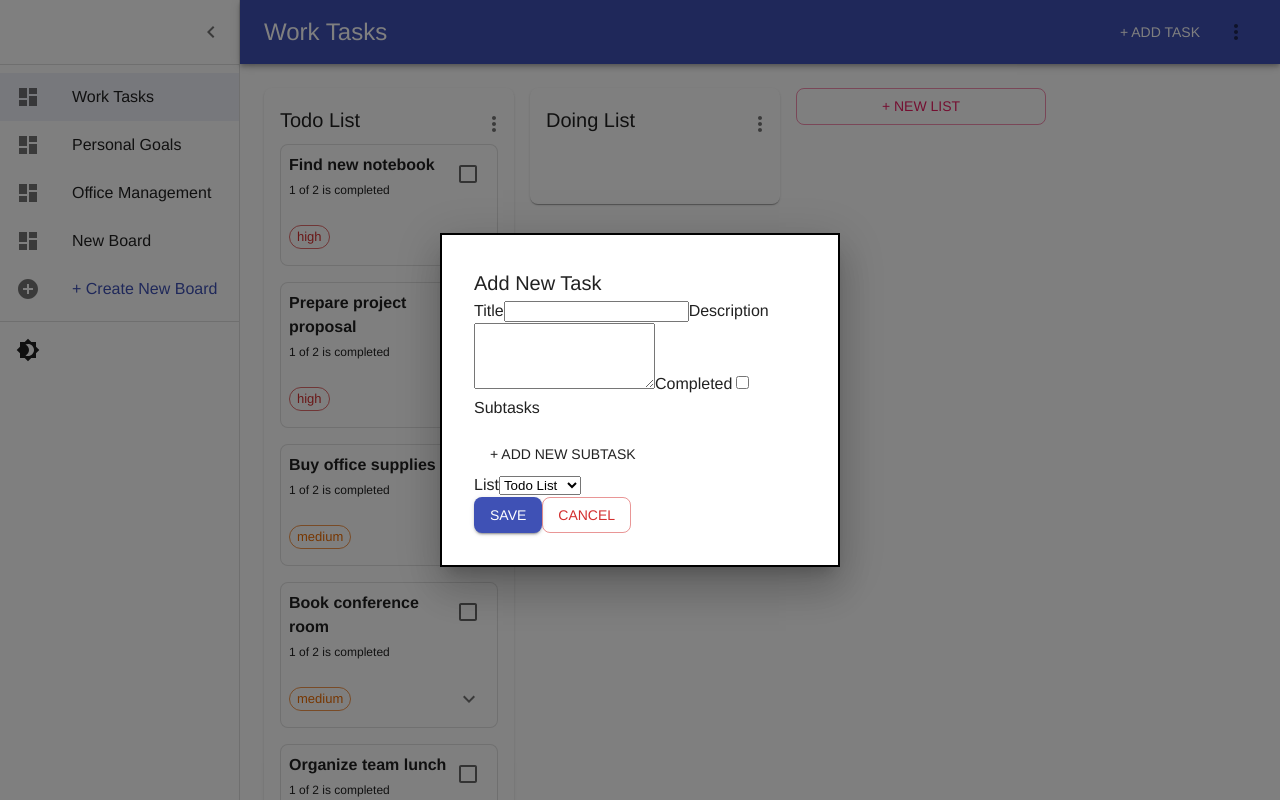
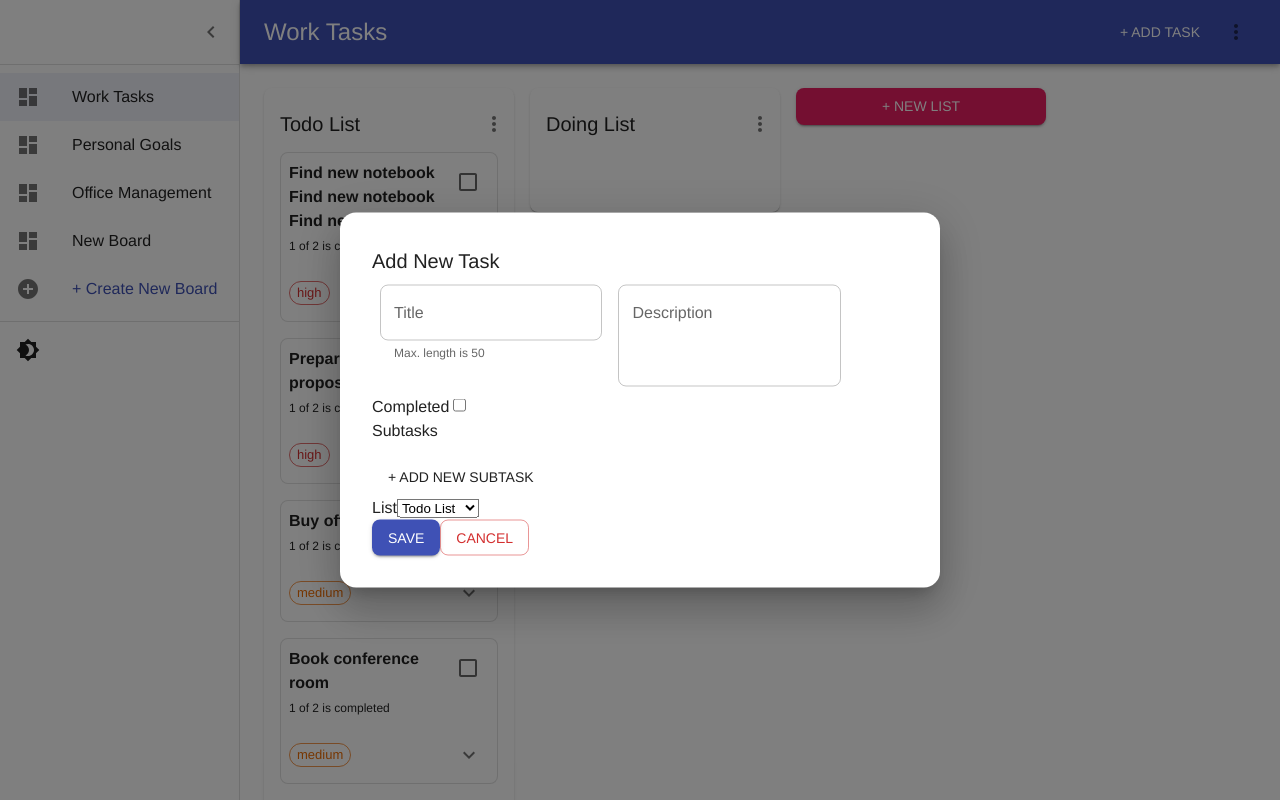
Before and after one commit to zeynabmvs/kanba, a React (Vite) app: page / in a window 1280 px wide. Both pictures are taken after a click on the button "+ ADD TASK". Built offline with nearby package versions, Linux system fonts and the light colour scheme.

Commit message:
task detail and some other style fixes

```diff
--- a/src/app/data.js
+++ b/src/app/data.js
@@ -357,7 +357,7 @@ export const initialData = {
 					tasks: [
 						{
 							id: uuidv4(),
-							title: "Find new notebook",
+							title: "Find new notebook Find new notebook Find new notebook",
 							description: "Need to buy a new notebook for work.",
 							color: "red",
 							status: "notCompleted",
--- a/src/components/BasicModal.jsx
+++ b/src/components/BasicModal.jsx
@@ -39,9 +39,10 @@ const style = {
 	top: "50%",
 	left: "50%",
 	transform: "translate(-50%, -50%)",
-	width: 400,
+	width: 600,
+	borderRadius: "16px",
 	bgcolor: "background.paper",
-	border: "2px solid #000",
+	// border: "2px solid #000",
 	boxShadow: 24,
 	p: 4,
 };
--- a/src/components/Board.jsx
+++ b/src/components/Board.jsx
@@ -88,7 +88,7 @@ const Board = () => {
 					</Droppable>
 
 					{currentBoard?.lists.length < 5 && (
-						<Button onClick={() => onAddListHandler()} variant={"outlined"} sx={{margin: "8px", width: "250px"}}
+						<Button onClick={() => onAddListHandler()} variant={"contained"} sx={{margin: "8px", width: "250px"}}
 										color="secondary">+ new List</Button>
 					)}
 				</Stack>
--- a/src/components/BoardList.jsx
+++ b/src/components/BoardList.jsx
@@ -5,10 +5,15 @@ import {useDispatch} from "react-redux";
 import {openModal} from "../features/modalSlice";
 import BoardListCard from "./BoardListCard";
 import OptionsMenu from "./OptionsMenu.jsx";
-// import {DragIndicator} from "@mui/icons-material";
+import {useTheme} from '@mui/material/styles';
 
 const BoardList = ({list, index}) => {
 	const dispatch = useDispatch();
+	const theme = useTheme();
+
+	const onHoverBg = theme.palette.mode === "light"
+		? theme.palette.grey[100]
+		: theme.palette.grey[800]
 
 	const onDeleteListHandler = () => {
 		dispatch(
@@ -26,21 +31,16 @@ const BoardList = ({list, index}) => {
 		dispatch(openModal({type: "editList", detail: list}));
 	};
 
-	// TODO: change lightblue color, use mui color
 	return (
 		<Draggable draggableId={list.id} index={index}>
 			{(provided, snapshot) => (
 				<Paper
-					// component={"li"}
-					// elevation={3}
-					// variant={""}
 					sx={{
 						borderRadius: "8px",
-						// paddingLeft: "16px",
-						// paddingRight: "16px",
 						margin: 1,
 						width: "250px",
-						// backgroundColor: snapshot.isDragging ? "lightblue" : theme.backgroundColor,
+						backgroundColor: snapshot.isDragging && onHoverBg,
+						transition: "all 300ms ease-in-out",
 						alignSelf: "flex-start",
 						listStyleType: "none",
 					}}
@@ -55,12 +55,11 @@ const BoardList = ({list, index}) => {
 						sx={{
 							pt: "16px",
 							pl: "16px",
+							mb: "8px",
 							transition: "all 300ms ease-in-out",
+							alignItems: "center",
 							"&:hover": {
-								bgcolor: (theme) =>
-									theme.palette.mode === "light"
-										? theme.palette.grey[100]
-										: theme.palette.grey[800]
+								bgcolor: onHoverBg
 							},
 							borderTopRightRadius: "8px",
 							borderTopLeftRadius: "8px"
@@ -70,9 +69,6 @@ const BoardList = ({list, index}) => {
 												sx={{'&:hover': {color: 'primary'}, width: "100%"}} {...provided.dragHandleProps}>
 							{list.title}
 						</Typography>
-						{/*<Box  >*/}
-						{/*	<DragIndicator color={"primary"}/>*/}
-						{/*</Box>*/}
 						<OptionsMenu
 							text="list"
 							onEdit={onEditListHandler}
@@ -90,9 +86,9 @@ const BoardList = ({list, index}) => {
 								ref={provided.innerRef}
 								{...provided.droppableProps}
 								sx={{
-									minHeight: "60px", mx: "16px"
+									minHeight: "60px",
+									mx: "16px",
 								}}
-
 							>
 								{list.tasks?.map((item, index) => (
 									<BoardListCard key={item.id} task={item} index={index}/>
--- a/src/components/BoardListCard.jsx
+++ b/src/components/BoardListCard.jsx
@@ -1,5 +1,5 @@
 import {Draggable} from "@hello-pangea/dnd";
-import {Card, Checkbox, Chip, Stack, Typography} from "@mui/material";
+import {Card, Checkbox, Stack, Typography} from "@mui/material";
 import {useDispatch} from "react-redux";
 import {editTask} from "../features/boardsSlice";
 import {openModal} from "../features/modalSlice";
@@ -13,6 +13,7 @@ import IconButton from '@mui/material/IconButton';
 // import Typography from '@mui/material/Typography';
 import ExpandMoreIcon from '@mui/icons-material/ExpandMore';
 import Box from "@mui/material/Box";
+import PriorityChip from "./PriorityChip.jsx";
 
 const ExpandMore = styled((props) => {
 	const {expand, ...other} = props;
@@ -84,12 +85,7 @@ const BoardListCard = ({task, index}) => {
 
 
 					<CardActions disableSpacing>
-						{task.priority === 'low' && <Chip variant="outlined" label={task?.priority} color="success" size="small"/>}
-						{task.priority === 'medium' &&
-							<Chip variant="outlined" label={task?.priority} color="warning" size="small"/>}
-						{task.priority === 'high' && <Chip variant="outlined" label={task?.priority} color="error" size="small"/>}
-
-
+						<PriorityChip priority={task?.priority}/>
 						<ExpandMore
 							expand={expanded}
 							onClick={handleExpandClick}
--- /dev/null
+++ b/src/components/PriorityChip.jsx
@@ -0,0 +1,15 @@
+import {Chip} from "@mui/material";
+
+
+const PriorityChip = ({priority, size = "small", variant = "outlined"}) => {
+
+	return (
+		<>
+			{priority === 'low' && <Chip variant={variant} label={priority} color="success" size={size}/>}
+			{priority === 'medium' && <Chip variant={variant} label={priority} color="warning" size={size}/>}
+			{priority === 'high' && <Chip variant={variant} label={priority} color="error" size={size}/>}
+		</>
+	)
+}
+
+export default PriorityChip
--- a/src/components/forms/TaskForm.jsx
+++ b/src/components/forms/TaskForm.jsx
@@ -1,8 +1,9 @@
-import CloseIcon from "@mui/icons-material/Close";
-import {Button, IconButton} from "@mui/material";
+import {Box, Button, TextField} from "@mui/material";
 import {useFieldArray, useForm} from "react-hook-form";
 import {useSelector} from "react-redux";
 import {selectCurrentBoard} from "../../features/boardsSlice.js";
+import IconButton from "@mui/material/IconButton";
+import {Close} from "@mui/icons-material";
 
 const TaskForm = ({onSubmit, onCancel, defaultValues = {}}) => {
 	const currentBoard = useSelector(selectCurrentBoard);
@@ -29,13 +30,18 @@ const TaskForm = ({onSubmit, onCancel, defaultValues = {}}) => {
 	};
 
 	return (
-		<form onSubmit={handleSubmit(onSubmithandle)} className="form-basic">
-			<label htmlFor="title">
-				Title
-				{errors?.title && (
-					<span className="form-basic-err">{errors?.title.message}</span>
-				)}
-				<input
+		<>
+			<Box
+				component="form"
+				sx={{
+					"& .MuiTextField-root": {m: 1, width: "25ch"},
+				}}
+				noValidate
+				autoComplete="off"
+				onSubmit={handleSubmit(onSubmithandle)}
+			>
+				<div>
+					<TextField
 						{...register("title", {
 							required: "Required",
 							maxLength: {
@@ -43,33 +49,35 @@ const TaskForm = ({onSubmit, onCancel, defaultValues = {}}) => {
 								message: "Max length is 100",
 							},
 						})}
-					className={`form-input form-basic-input ${
-						errors.title && "border border-red"
-					}`}
+						error={errors?.title}
+						id="outlined-helperText"
+						label="Title"
+						variant="outlined"
+						type="text"
+						helperText={
+							errors?.title ? errors?.title?.message : "Max. length is 50"
+						}
 					/>
-			</label>
 
-			<label htmlFor="description">
-				Description
-				{errors?.description && (
-					<span className="form-basic-err">{errors?.description.message}</span>
-				)}
-				<textarea
+					<TextField
 						{...register("description", {
 							maxLength: {
 								value: 300,
 								message: "Max length is 300",
 							},
 						})}
-					className="form-textarea form-basic-input"
-					rows={4}
+						multiline
+						minRows={3}
+						maxRows={7}
+						error={errors?.description}
+						id="outlined-helperText"
+						label="Description"
+						// variant="outlined"
+						// type="text"
+						helperText={
+							errors?.description && errors?.description?.message
+						}
 					/>
-			</label>
-
-			{/* <label htmlFor="color">
-        color
-        <input {...register("color")} className="form-input form-basic-input" />
-      </label> */}
 
 					<label htmlFor="status">
 						Completed
@@ -105,7 +113,7 @@ const TaskForm = ({onSubmit, onCancel, defaultValues = {}}) => {
 											></input>
 										</label>
 										<IconButton onClick={() => remove(index)} aria-label="close">
-									<CloseIcon/>
+											<Close/>
 										</IconButton>
 									</li>
 								);
@@ -131,7 +139,8 @@ const TaskForm = ({onSubmit, onCancel, defaultValues = {}}) => {
 						</label>
 					</div>
 
-			<div className="flex gap-4">
+				</div>
+				<div>
 					<Button variant="contained" type="submit">
 						Save
 					</Button>
@@ -139,7 +148,11 @@ const TaskForm = ({onSubmit, onCancel, defaultValues = {}}) => {
 						Cancel
 					</Button>
 				</div>
-		</form>
+			</Box>
+
+
+		</>
+
 	);
 };
 
--- a/src/components/modals/TaskDetail.jsx
+++ b/src/components/modals/TaskDetail.jsx
@@ -9,6 +9,7 @@ import {useDispatch} from "react-redux";
 import {editSubtask} from "../../features/boardsSlice";
 import {openModal} from "../../features/modalSlice";
 import OptionsMenu from "../OptionsMenu";
+import PriorityChip from "../PriorityChip.jsx";
 
 const TaskDetail = ({detail}) => {
 	const dispatch = useDispatch();
@@ -51,22 +52,25 @@ const TaskDetail = ({detail}) => {
 	return (
 		<>
 			<Box>
-				<Stack direction="row" justifyContent="space-between">
-					<Typography variant="h3">{task.title}</Typography>
+				<Stack direction="row" justifyContent="space-between" alignItems='flex-start' sx={{mb: "16px",}}>
+					<Typography variant="h5" component="h3">{task.title}</Typography>
 					<OptionsMenu
 						text="task"
 						onEdit={onEditHandler}
 						onDelete={onDeleteHandler}
 					></OptionsMenu>
 				</Stack>
-				<Typography variant="body">{task.description}</Typography>
+				<Typography variant="body1" sx={{mb: "16px"}}>{task.description}</Typography>
 
 				{task?.subtasks.length > 0 && (
 					<Box
-						sx={{width: "100%", maxWidth: 360, bgcolor: "background.paper"}}
+						// sx={{width: "100%", maxWidth: 360, bgcolor: "background.paper"}}
 					>
+						<Typography variant="body2">Subtasks: </Typography>
+
 						<List
-							sx={{width: "100%", maxWidth: 360, bgcolor: "background.paper"}}
+							sx={{mb: "32px"}}
+							// sx={{width: "100%", maxWidth: 360, bgcolor: "background.paper"}}
 						>
 							{task?.subtasks.map((subtask, index) => {
 								const labelId = `checkbox-list-label-${index}`;
@@ -93,6 +97,13 @@ const TaskDetail = ({detail}) => {
 								);
 							})}
 						</List>
+
+						<Stack direction="row" alignItems="center">
+							<Typography variant="body2" sx={{mr: "16px"}}>Priority: </Typography>
+							<PriorityChip priority={detail?.priority}/>
+
+						</Stack>
+
 					</Box>
 				)}
 			</Box>
--- a/src/features/boardsSlice.js
+++ b/src/features/boardsSlice.js
@@ -203,6 +203,7 @@ export const boardsSlice = createSlice({
 				description: taskData.description,
 				color: taskData.color,
 				status: taskData.status,
+				priority: "low",  //TODO get it from form
 				subtasks: taskData.subtasks.map((item) => ({
 					id: uuidv4(),
 					title: item.title,
```
Lines whose indentation alone changed are shown as unchanged.
